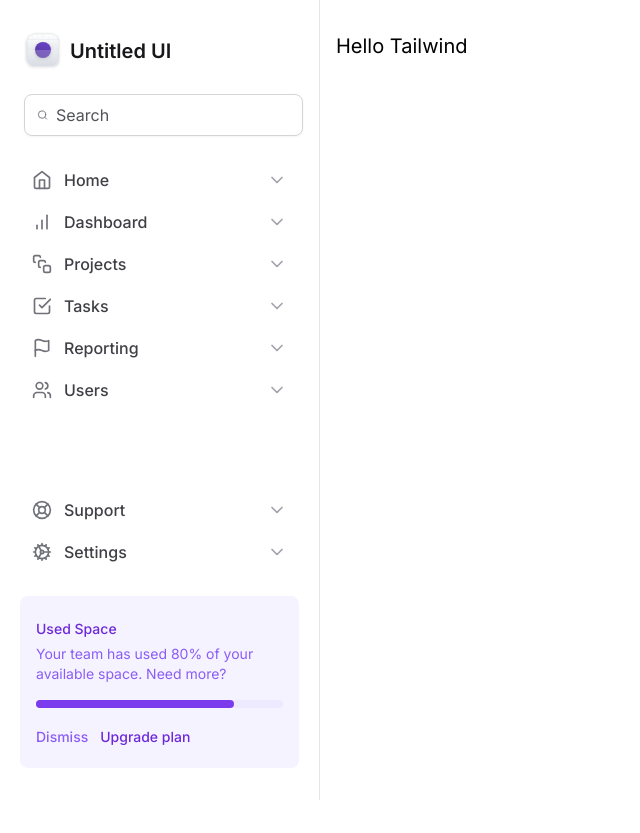
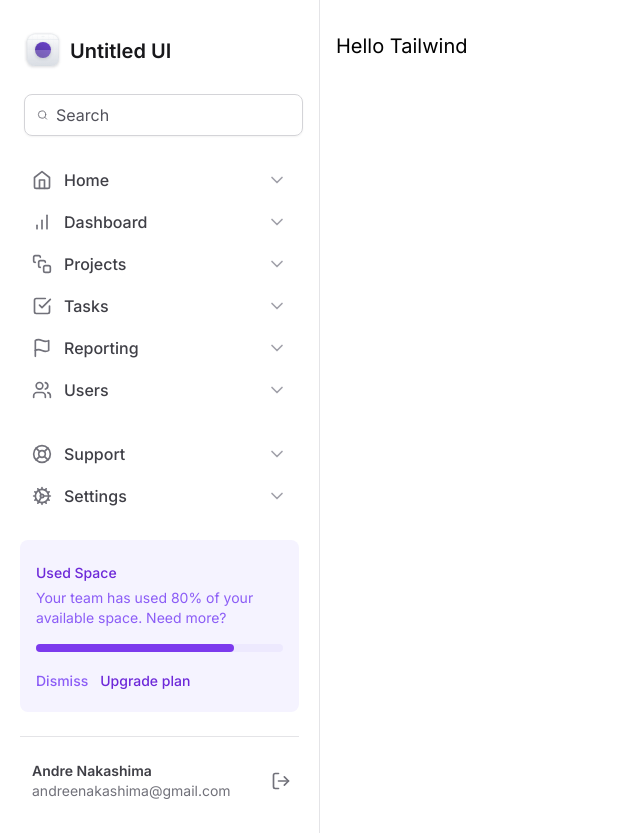
Before and after one commit to andreenakashima/tailwind-next, a Next.js app: page / in a window 1280 px wide. Shown: the whole page, without its empty margins (0-640 px from the left). Before the commit the page ends 800 px from the top, so only its background shows below. Built offline with nearby package versions, Linux system fonts and the light colour scheme; grey boxes are pictures that could not be loaded.

Commit message:
Perfil do usuario

```diff
--- /dev/null
+++ b/src/componenst/Sidebar/Profile.tsx
@@ -0,0 +1,28 @@
+import { LogOut } from "lucide-react";
+
+const Profile = () => {
+	return (
+		<div className="grid grid-cols-profile items-center gap-3">
+			<img
+				src="https://github.com/andreenakashima.png"
+				className="h-10 w-10 rounded-full"
+				alt=""
+			/>
+
+			<div className="flex flex-col truncate">
+				<span className="text-sm font-semibold text-zinc-700">
+					Andre Nakashima
+				</span>
+				<span className="text-sm text-zinc-500 truncate">
+					andreenakashima@gmail.com
+				</span>
+			</div>
+
+			<button type="button" className="ml-auto p-2 hover:bg-zinc-50 rounded-md">
+				<LogOut className="w-5 h-5 text-zinc-500" />
+			</button>
+		</div>
+	);
+};
+
+export default Profile;
--- a/src/componenst/Sidebar/index.tsx
+++ b/src/componenst/Sidebar/index.tsx
@@ -12,6 +12,7 @@
 import Logo from "./Logo";
 import NavItem from "./NavItem";
 import UsedSpaceWidget from "./UsedSpaceWidget";
+import Profile from "./Profile";
 
 const Sidebar = () => {
 	return (
@@ -42,6 +43,10 @@
 				</nav>
 
 				<UsedSpaceWidget />
+
+				<div className="h-px bg-zinc-200" />
+
+				<Profile />
 			</div>
 		</aside>
 	);
--- a/tailwind.config.js
+++ b/tailwind.config.js
@@ -5,6 +5,7 @@
 		extend: {
 			gridTemplateColumns: {
 				app: "minmax(18rem, 20rem) 1fr",
+				profile: "min-content 1fr min-content",
 			},
 		},
 	},
```
